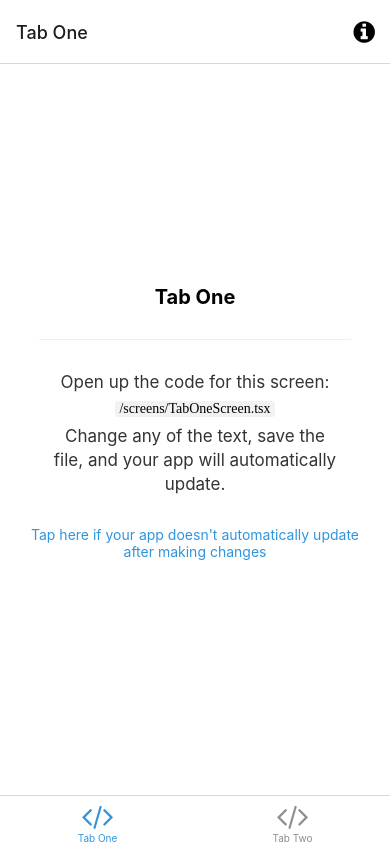
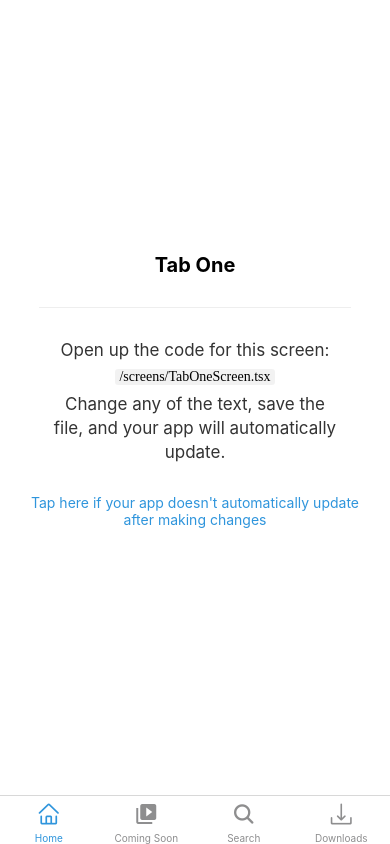
Before and after one commit to augfor/netflix, a React Native app: screen /HomeScreen in a window 390 px wide. Built offline with nearby package versions, Linux system fonts and the light colour scheme; what expo-linking would draw is missing.

Commit message:
Setup bottom tab navigator

```diff
--- a/app.json
+++ b/app.json
@@ -6,7 +6,7 @@
     "orientation": "portrait",
     "icon": "./assets/images/icon.png",
     "scheme": "myapp",
-    "userInterfaceStyle": "automatic",
+    "userInterfaceStyle": "dark",
     "splash": {
       "image": "./assets/images/splash.png",
       "resizeMode": "contain",
@@ -15,9 +15,7 @@
     "updates": {
       "fallbackToCacheTimeout": 0
     },
-    "assetBundlePatterns": [
-      "**/*"
-    ],
+    "assetBundlePatterns": ["**/*"],
     "ios": {
       "supportsTablet": true
     },
--- a/navigation/index.tsx
+++ b/navigation/index.tsx
@@ -3,12 +3,12 @@
  * https://reactnavigation.org/docs/getting-started
  *
  */
-import { FontAwesome } from '@expo/vector-icons';
+import { AntDesign, MaterialIcons, Ionicons } from '@expo/vector-icons';
 import { createBottomTabNavigator } from '@react-navigation/bottom-tabs';
 import { NavigationContainer, DefaultTheme, DarkTheme } from '@react-navigation/native';
 import { createNativeStackNavigator } from '@react-navigation/native-stack';
 import * as React from 'react';
-import { ColorSchemeName, Pressable } from 'react-native';
+import { ColorSchemeName } from 'react-native';
 
 import Colors from '../constants/Colors';
 import useColorScheme from '../hooks/useColorScheme';
@@ -16,14 +16,15 @@ import ModalScreen from '../screens/ModalScreen';
 import NotFoundScreen from '../screens/NotFoundScreen';
 import TabOneScreen from '../screens/TabOneScreen';
 import TabTwoScreen from '../screens/TabTwoScreen';
-import { RootStackParamList, RootTabParamList, RootTabScreenProps } from '../types';
+import { RootStackParamList, RootTabParamList, HomeParamList, TabTwoParamList } from '../types';
 import LinkingConfiguration from './LinkingConfiguration';
 
 export default function Navigation({ colorScheme }: { colorScheme: ColorSchemeName }) {
   return (
     <NavigationContainer
       linking={LinkingConfiguration}
-      theme={colorScheme === 'dark' ? DarkTheme : DefaultTheme}>
+      theme={colorScheme === 'dark' ? DarkTheme : DefaultTheme}
+    >
       <RootNavigator />
     </NavigationContainer>
   );
@@ -48,6 +49,38 @@ function RootNavigator() {
 }
 
 /**
+ * Each tab has its own navigation stack, you can read more about this pattern here:
+ * https://reactnavigation.org/docs/tab-based-navigation#a-stack-navigator-for-each-tab
+ */
+const HomeStack = createNativeStackNavigator<HomeParamList>();
+
+function TabOneNavigator() {
+  return (
+    <HomeStack.Navigator>
+      <HomeStack.Screen
+        name="HomeScreen"
+        component={TabOneScreen}
+        options={{ headerShown: false }}
+      />
+    </HomeStack.Navigator>
+  );
+}
+
+const TabTwoStack = createNativeStackNavigator<TabTwoParamList>();
+
+function TabTwoNavigator() {
+  return (
+    <TabTwoStack.Navigator>
+      <TabTwoStack.Screen
+        name="TabTwoScreen"
+        component={TabTwoScreen}
+        options={{ headerTitle: 'Tab Two Title' }}
+      />
+    </TabTwoStack.Navigator>
+  );
+}
+
+/**
  * A bottom tab navigator displays tab buttons on the bottom of the display to switch screens.
  * https://reactnavigation.org/docs/bottom-tab-navigator
  */
@@ -58,50 +91,44 @@ function BottomTabNavigator() {
 
   return (
     <BottomTab.Navigator
-      initialRouteName="TabOne"
+      initialRouteName="Home"
       screenOptions={{
         tabBarActiveTintColor: Colors[colorScheme].tint,
-      }}>
+        headerShown: false,
+      }}
+    >
       <BottomTab.Screen
-        name="TabOne"
-        component={TabOneScreen}
-        options={({ navigation }: RootTabScreenProps<'TabOne'>) => ({
-          title: 'Tab One',
-          tabBarIcon: ({ color }) => <TabBarIcon name="code" color={color} />,
-          headerRight: () => (
-            <Pressable
-              onPress={() => navigation.navigate('Modal')}
-              style={({ pressed }) => ({
-                opacity: pressed ? 0.5 : 1,
-              })}>
-              <FontAwesome
-                name="info-circle"
-                size={25}
-                color={Colors[colorScheme].text}
-                style={{ marginRight: 15 }}
-              />
-            </Pressable>
-          ),
-        })}
+        name="Home"
+        component={TabOneNavigator}
+        options={{
+          title: 'Home',
+          tabBarIcon: ({ color }) => <AntDesign name="home" size={24} color={color} />,
+        }}
       />
       <BottomTab.Screen
-        name="TabTwo"
-        component={TabTwoScreen}
+        name="Coming_Soon"
+        component={TabTwoNavigator}
         options={{
-          title: 'Tab Two',
-          tabBarIcon: ({ color }) => <TabBarIcon name="code" color={color} />,
+          title: 'Coming Soon',
+          tabBarIcon: ({ color }) => <MaterialIcons name="video-library" size={24} color={color} />,
+        }}
+      />
+      <BottomTab.Screen
+        name="Search"
+        component={TabTwoNavigator}
+        options={{
+          title: 'Search',
+          tabBarIcon: ({ color }) => <Ionicons name="search" size={24} color={color} />,
+        }}
+      />
+      <BottomTab.Screen
+        name="Downloads"
+        component={TabTwoNavigator}
+        options={{
+          title: 'Downloads',
+          tabBarIcon: ({ color }) => <AntDesign name="download" size={24} color={color} />,
         }}
       />
     </BottomTab.Navigator>
   );
 }
-
-/**
- * You can explore the built-in icon families and icons on the web at https://icons.expo.fyi/
- */
-function TabBarIcon(props: {
-  name: React.ComponentProps<typeof FontAwesome>['name'];
-  color: string;
-}) {
-  return <FontAwesome size={30} style={{ marginBottom: -3 }} {...props} />;
-}
```
Also changed, not shown: types.tsx (+12 -2 lines).
